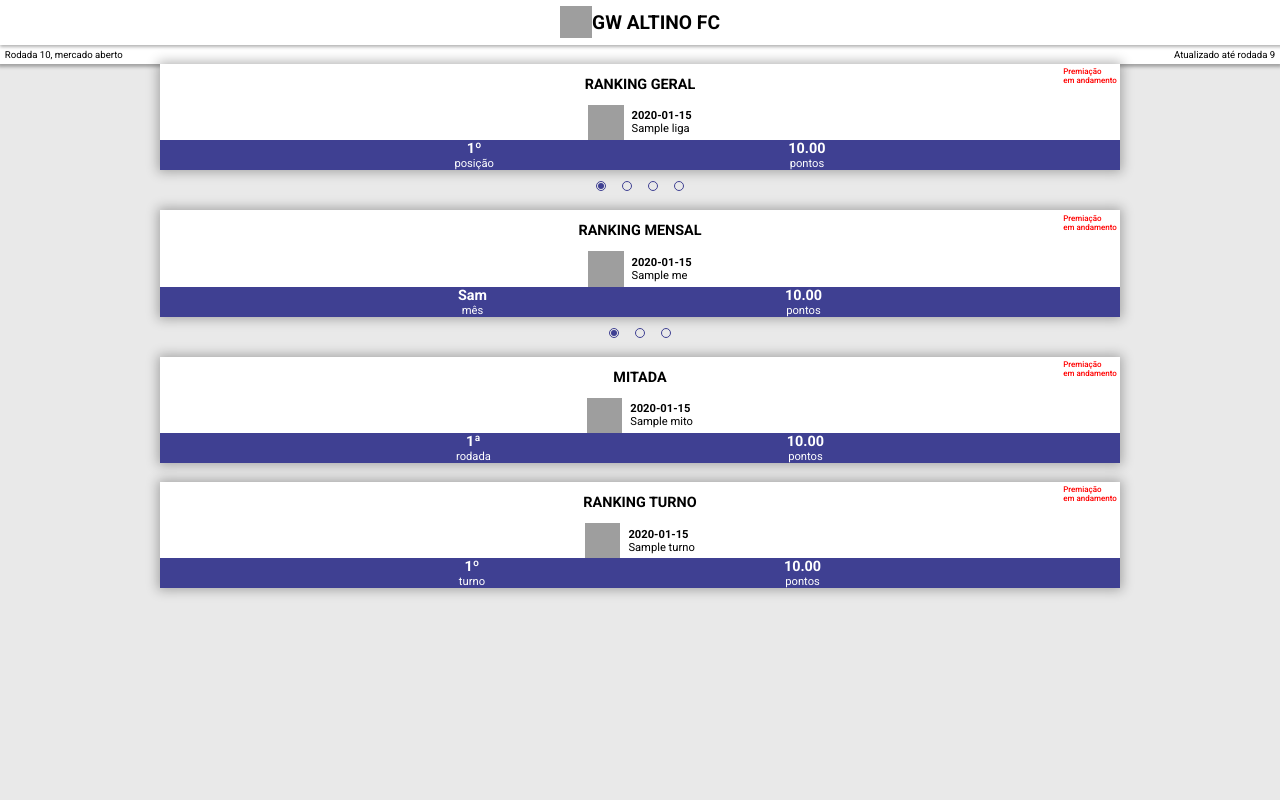
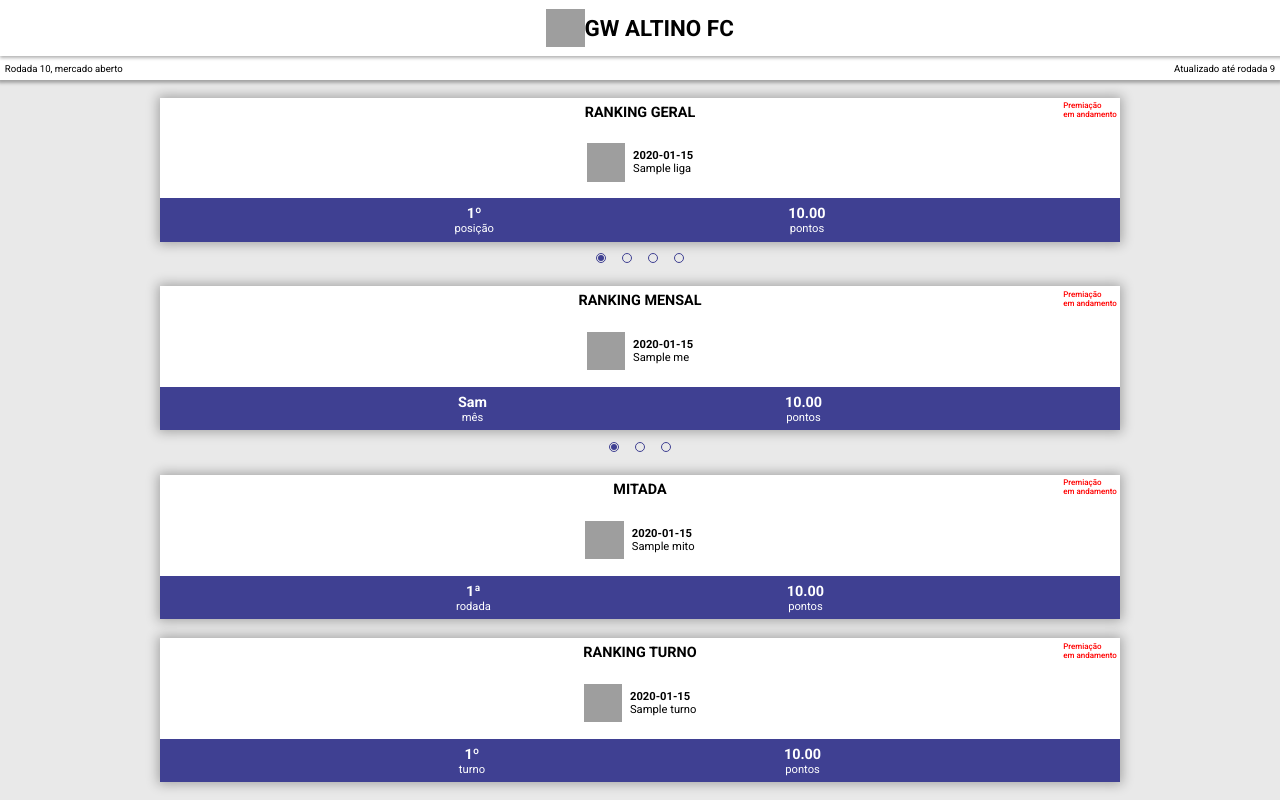
Before and after one commit to weversousa/cartolafcgw, a Flask app: page /dashboard in a window 1280 px wide. Run offline with Flask 2, Linux system fonts and the light colour scheme; tables that the repository leaves empty hold one stand-in row (values such as "Sample post"); some libraries are stand-ins or nearby versions; grey boxes are pictures that could not be loaded.

Commit message:
alter css

```diff
--- a/cartolafcgw/static/css/components.css
+++ b/cartolafcgw/static/css/components.css
@@ -49,8 +49,8 @@
 }
 
 .c-card__img {
-    height: 2.2rem;
-    width: 2.2rem;
+    height: 2.4rem;
+    width: 2.4rem;
     margin-right: 0.5rem;
 }
 
--- a/cartolafcgw/static/css/global.css
+++ b/cartolafcgw/static/css/global.css
@@ -9,7 +9,7 @@ html, body {
 }
 
 header {
-    height: 8vh;
+    height: 10vh;
     width: 100vw;
     background-color: var(--ligth);
     box-shadow: 0 0.1rem 0.2rem 0.1rem rgba(0, 0, 0, 0.3);
@@ -23,7 +23,7 @@ header div:first-child {
     display: flex;
     align-items: center;
     justify-content: center;
-    font-size: 0.6rem;
+    font-size: 0.7rem;
     box-shadow: 0.1rem 0 0.2rem 0.1rem rgba(0, 0, 0, 0.3);
 }
 
@@ -39,11 +39,12 @@ header div.avisos {
 
 
 header img {
-    height: 2rem;
-    width: 2rem;
+    height: 2.4rem;
+    width: 2.4rem;
 }
 
 main {
+    height: 90vh;
     display: flex;
     flex-direction: column;
     gap: 1.2rem;
```
